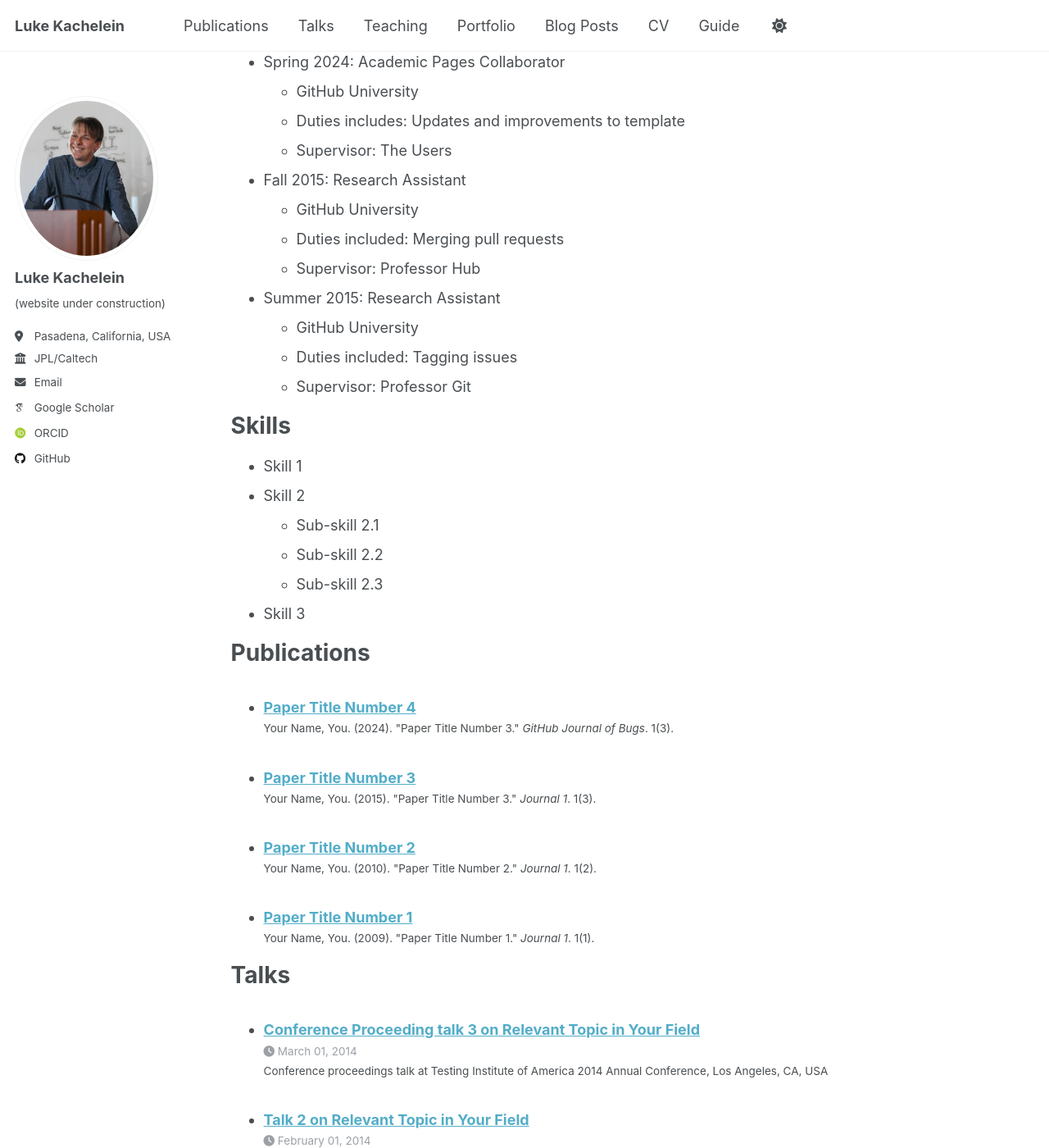
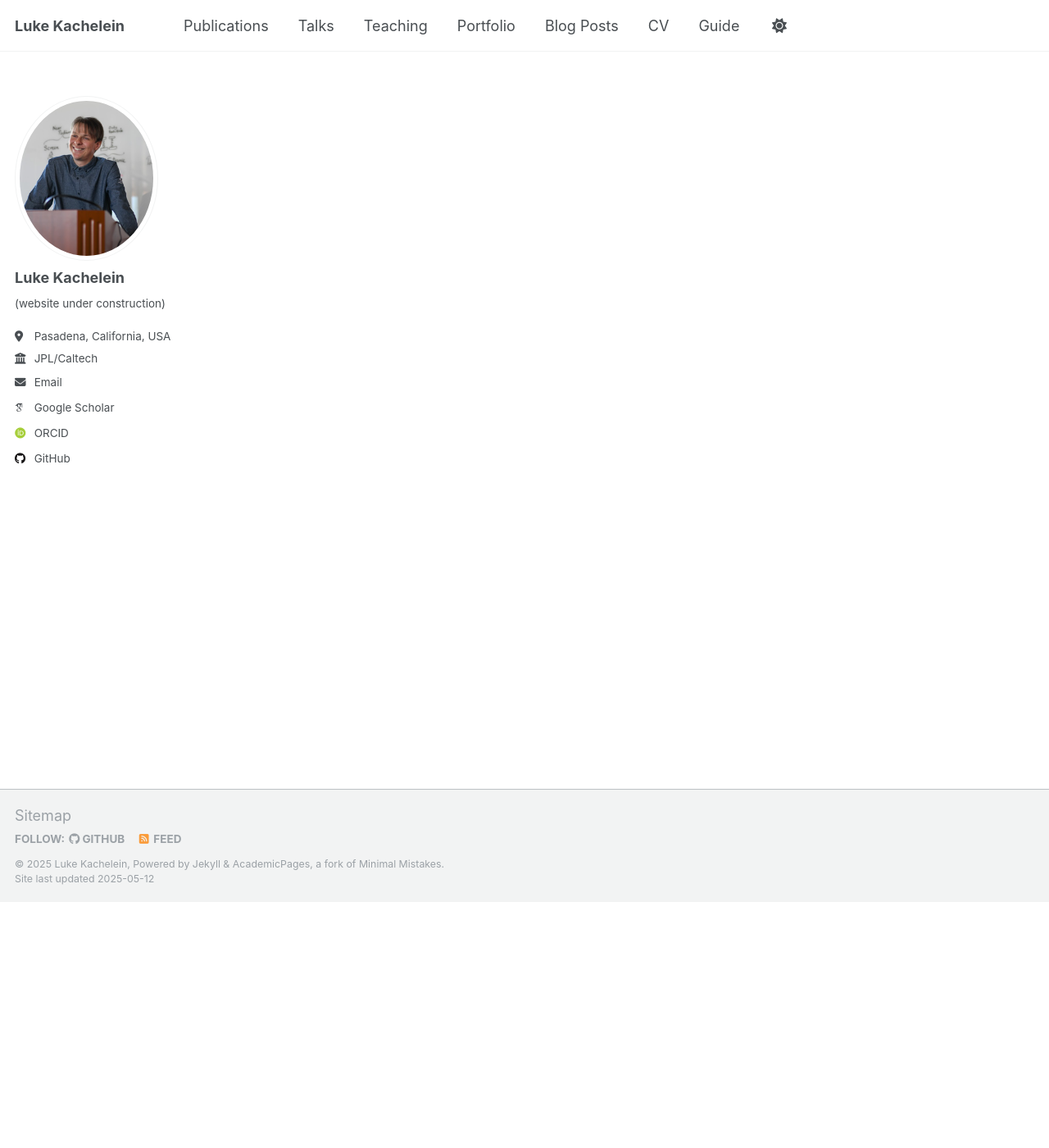
Before and after one commit to lkach/lkach.github.io, a Jekyll site: the page built from _pages/cv.md, in a window 1280 px wide and 1400 px high, scrolled down 300 px. Shown: the whole window at 82% size. Built offline with Jekyll 4.4.1, drawn with Linux system fonts in a browser that asks for light colours; some web fonts are replaced; some of the changed text lies outside the part shown.

Commit message:
Update cv.md

```diff
--- a/_pages/cv.md
+++ b/_pages/cv.md
@@ -9,56 +9,4 @@
 
 {% include base_path %}
 
-Education
-======
-* Ph.D in Version Control Theory, GitHub University, 2018 (expected)
-* M.S. in Jekyll, GitHub University, 2014
-* B.S. in GitHub, GitHub University, 2012
-
-Work experience
-======
-* Spring 2024: Academic Pages Collaborator
-  * GitHub University
-  * Duties includes: Updates and improvements to template
-  * Supervisor: The Users
-
-* Fall 2015: Research Assistant
-  * GitHub University
-  * Duties included: Merging pull requests
-  * Supervisor: Professor Hub
-
-* Summer 2015: Research Assistant
-  * GitHub University
-  * Duties included: Tagging issues
-  * Supervisor: Professor Git
-
-Skills
-======
-* Skill 1
-* Skill 2
-  * Sub-skill 2.1
-  * Sub-skill 2.2
-  * Sub-skill 2.3
-* Skill 3
-
-Publications
-======
-  <ul>{% for post in site.publications reversed %}
-    {% include archive-single-cv.html %}
-  {% endfor %}</ul>
-
-Talks
-======
-  <ul>{% for post in site.talks reversed %}
-    {% include archive-single-talk-cv.html  %}
-  {% endfor %}</ul>
-
-Teaching
-======
-  <ul>{% for post in site.teaching reversed %}
-    {% include archive-single-cv.html %}
-  {% endfor %}</ul>
-
-Service and leadership
-======
-* Currently signed in to 43 different slack teams
+Under construction
```
